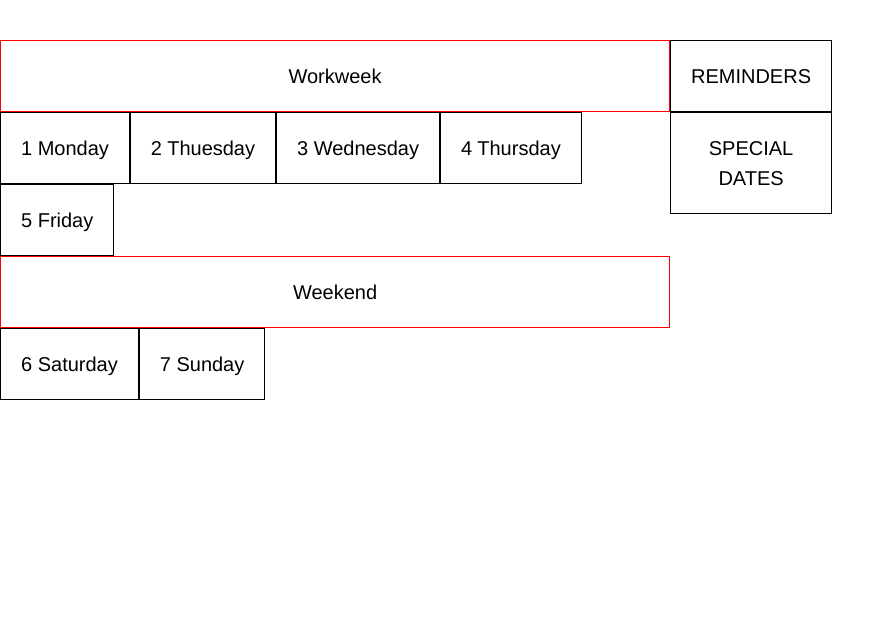
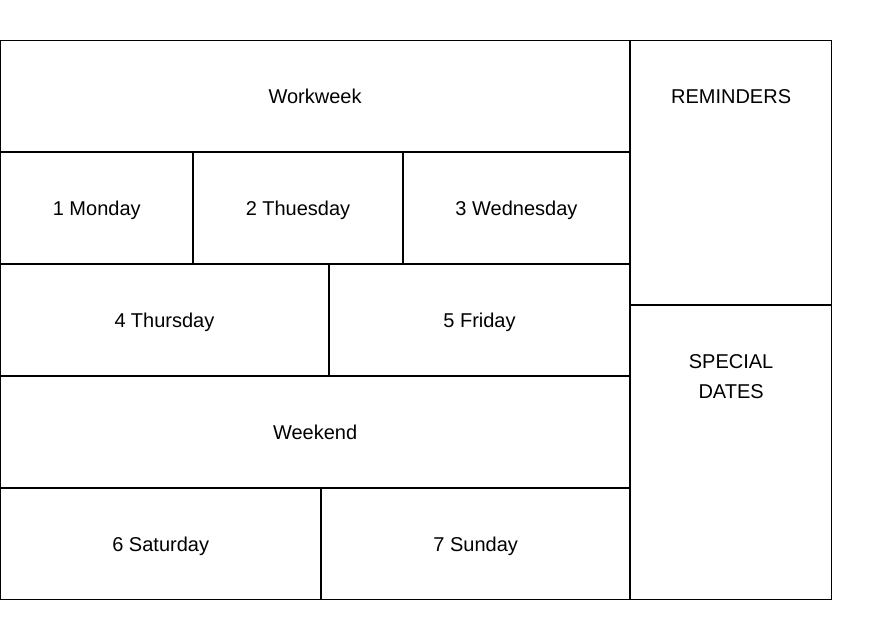
Before and after one commit to milensski/html-css-layouts, a plain HTML site: page 06.Flexbox-Exercise-Resources/04_FlexModel-Calendar/index.html in a window 1280 px wide. Shown: the whole page, without its empty margins (0-895 px from the left). Drawn offline with Linux system fonts and the light colour scheme.

Commit message:
added html/css exercises

```diff
--- a/06.Flexbox-Exercise-Resources/04_FlexModel-Calendar/styles.css
+++ b/06.Flexbox-Exercise-Resources/04_FlexModel-Calendar/styles.css
@@ -22,22 +22,24 @@ section {
     display: flex;
     align-items: center;
     flex-wrap: wrap;
+    justify-content: space-between;
 
 }
 
 span {
+    flex: 1 1 auto;
     text-align: center;
-    padding: 1em;
+    padding: 2em;
     border: 1px solid black;
 }
 
 section.week span:nth-child(1),
 section.week span:nth-child(7) {
     flex-basis: 100%;
-    border: 1px solid red;
 }
 
 section.notes {
+    align-items: stretch;
     flex-direction: column;
-    justify-content: ;
+
 }
```
Also changed, not shown: 06.Flexbox-Exercise-Resources/04_FlexModel-Calendar/index.html (+4 -0 lines).
